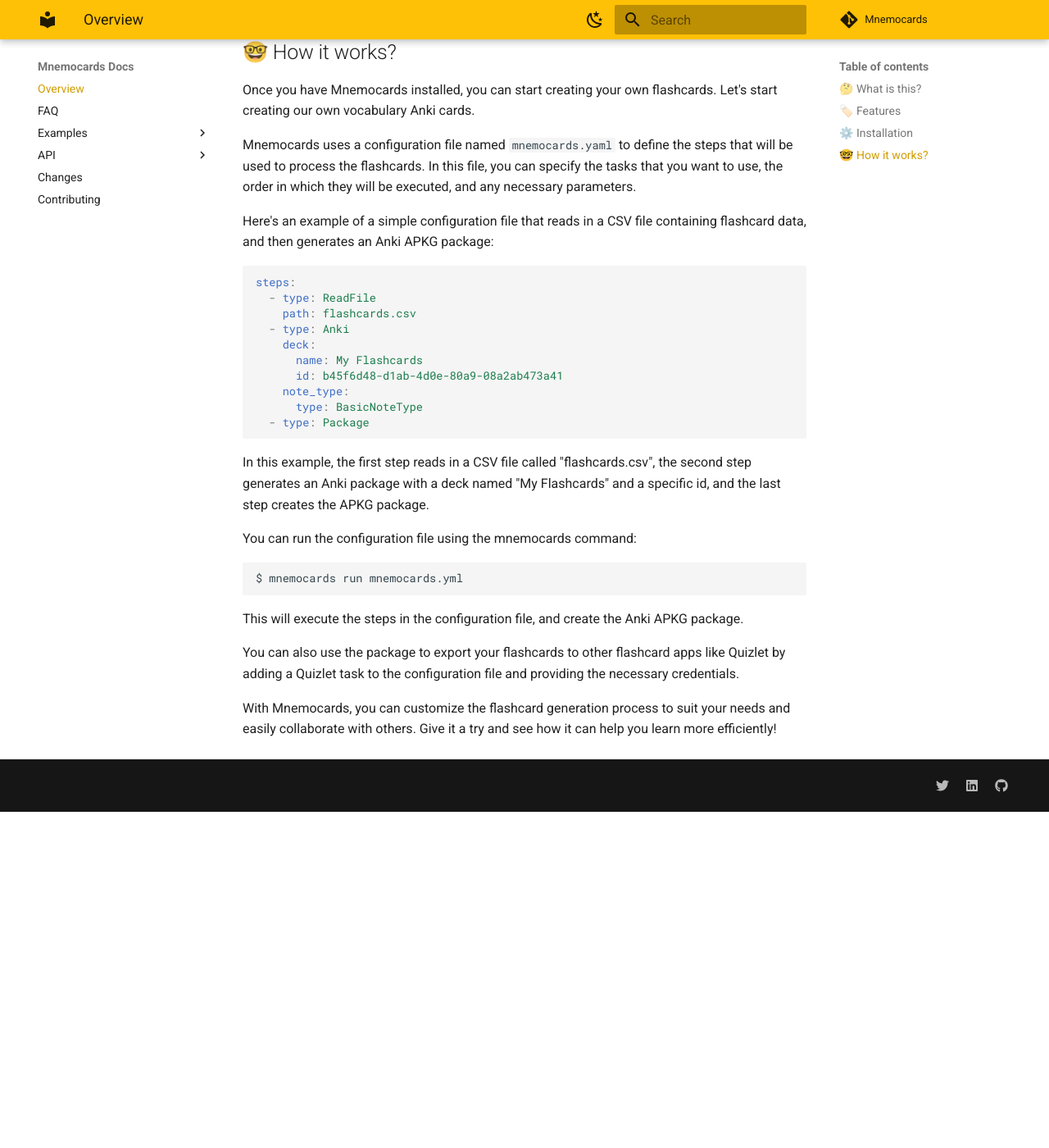
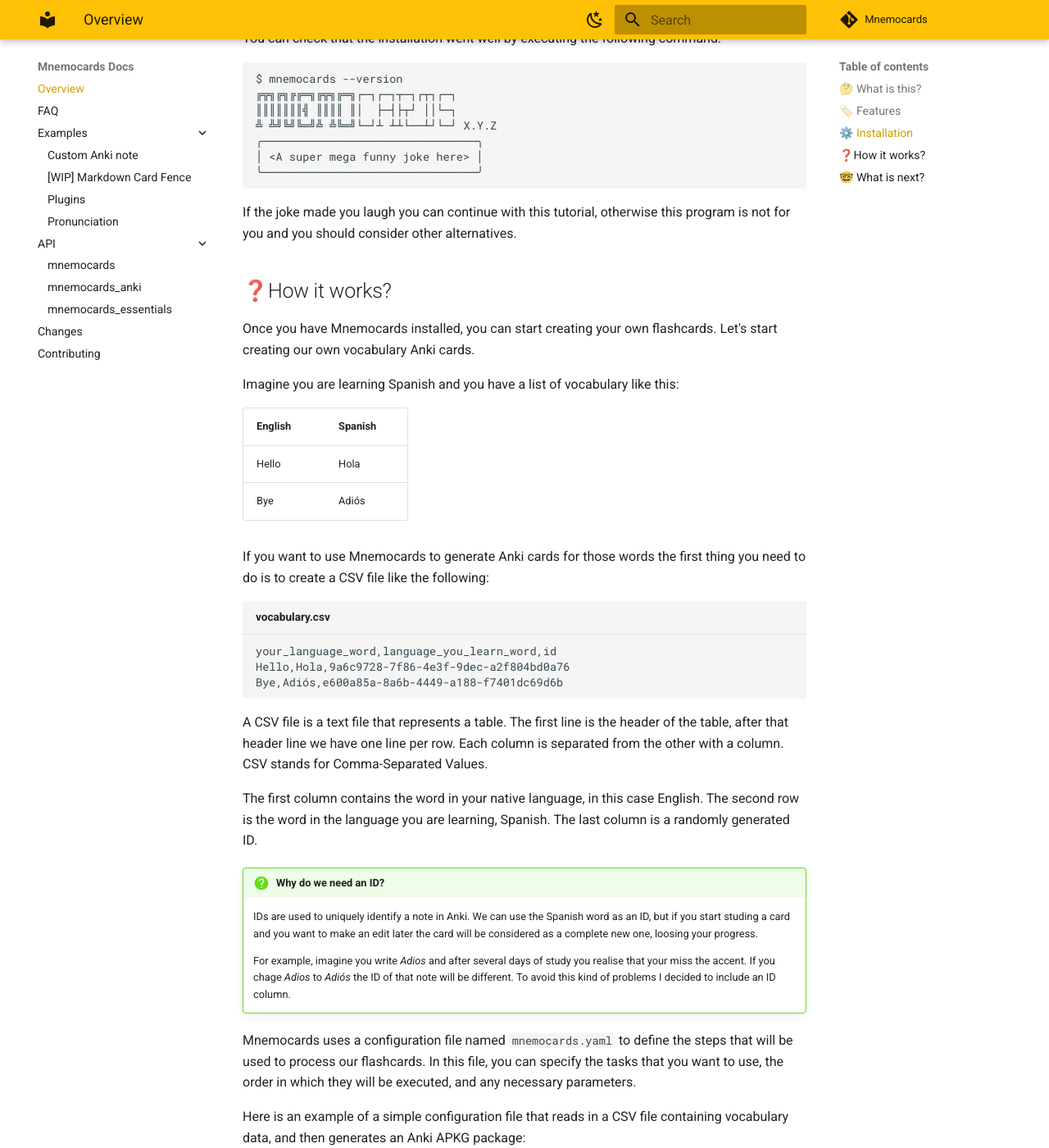
Before and after one commit to guiferviz/mnemocards, an MkDocs documentation site: the page built from docs/index.md, in a window 1280 px wide and 1400 px high, scrolled down 1904 px. Shown: the whole window at 82% size. Built offline with MkDocs 1.6.1 and Material for MkDocs 9.7.7, drawn with Linux system fonts in a browser that asks for light colours; emoji names are drawn with the system emoji font; comment, search, counter and statistics services are not loaded; before the commit the page ends 2894 px from its top, so only the background shows below that; some of the changed text lies outside the part shown.

Commit message:
adding more docs

````diff
--- a/README.md
+++ b/README.md
@@ -47,6 +47,14 @@
 </a>
 
 ---
+
+<p align="center">
+    <a href="https://guiferviz.github.io/mnemocards" target="_blank">
+        <img src="https://guiferviz.com/mnemocards/images/hello_hola_note.png"
+             alt="Mnemocards generated vocabulary card"
+             width="500">
+    </a>
+</p>
 
 ## 🤔 What is this?
 
@@ -107,42 +115,110 @@
 program is not for you and you should consider other alternatives.
 
 
-## 🤓 How it works?
+## ❓How it works?
 
 Once you have Mnemocards installed, you can start creating your own flashcards.
 Let's start creating our own vocabulary Anki cards.
 
+Imagine you are learning Spanish and you have a list of vocabulary like this:
+
+English | Spanish |
+--------|---------|
+Hello   | Hola    |
+Bye     | Adiós   |
+
+If you want to use Mnemocards to generate Anki cards for those words the first
+thing you need to do is to create a CSV file like the following:
+
+```csv title="vocabulary.csv"
+your_language_word,language_you_learn_word,id
+Hello,Hola,9a6c9728-7f86-4e3f-9dec-a2f804bd0a76
+Bye,Adiós,e600a85a-8a6b-4449-a188-f7401dc69d6b
+```
+
+A CSV file is a text file that represents a table. The first line is the header
+of the table, after that header line we have one line per row. Each column is
+separated from the other with a column. CSV stands for Comma-Separated Values.
+
+The first column contains the word in your native language, in this case
+English. The second row is the word in the language you are learning, Spanish.
+The last column is a randomly generated ID.
+
+!!! question "Why do we need an ID?"
+
+    IDs are used to uniquely identify a note in Anki. We can use the Spanish
+    word as an ID, but if you start studing a card and you want to make an edit
+    later the card will be considered as a complete new one, loosing your
+    progress.
+
+    For example, imagine you write *Adios* and after several days of study you
+    realise that your miss the accent. If you chage *Adios* to *Adiós* the
+    ID of that note will be different. To avoid this kind of problems I decided
+    to include an ID column.
+
 Mnemocards uses a configuration file named `mnemocards.yaml` to define the
-steps that will be used to process the flashcards. In this file, you can
+steps that will be used to process our flashcards. In this file, you can
 specify the tasks that you want to use, the order in which they will be
 executed, and any necessary parameters.
 
-Here's an example of a simple configuration file that reads in a CSV file
-containing flashcard data, and then generates an Anki APKG package:
+Here is an example of a simple configuration file that reads in a CSV file
+containing vocabulary data, and then generates an Anki APKG package:
 
-```yaml
+```yaml title="mnemocards.yaml"
 steps:
-  - type: ReadFile
-    path: flashcards.csv
-  - type: Anki
+  # Read a CSV file with our spanish vocabulary.
+  - type: ReadCsv
+    path: vocabulary.csv
+  # Tag the generated notes and assign them to an Anki deck.
+  - type: mnemocards_anki.Configure
+    tags: spanish, languages
     deck:
-      name: My Flashcards
-      id: b45f6d48-d1ab-4d0e-80a9-08a2ab473a41
-    note_type:
-      type: BasicNoteType
-  - type: Package
+      name: Spanish
+      id: 429d2604-ca8a-4c0a-9b03-38d1df5b9af7
+    note_type: mnemocards_anki.VocabularyNoteType
+  # Pronounce the spanish words using Google Translator.
+  - type: mnemocards_anki.Pronounce
+    language: es
+    attribute_to_pronounce: language_you_learn_word
+  # Save the Anki package.
+  - type: mnemocards_anki.Package
+  # Show the generated tasks in the terminal.
+  # Do not print the note id, the note_type and the deck to avoid cluttering the terminal.
+  - type: Print
+    ignore_regex: id|note_type|deck
+  # Show some stats of the generation process.
+  - type: Stats
 ```
 
-In this example, the first step reads in a CSV file called "flashcards.csv", the second step generates an Anki package with a deck named "My Flashcards" and a specific id, and the last step creates the APKG package.
-
-You can run the configuration file using the mnemocards command:
+You can run the configuration file using the following command:
 
 ```cmd
 $ mnemocards run mnemocards.yml
 ```
 
-This will execute the steps in the configuration file, and create the Anki APKG package.
+This will execute the steps in the configuration file, and will generate an
+Anki package named `out.apkg` by default. The generated file is in the same
+directory as your `mnemocards.yaml`.
 
-You can also use the package to export your flashcards to other flashcard apps like Quizlet by adding a Quizlet task to the configuration file and providing the necessary credentials.
+If you import the `apkg` file to Anki you can start studying Spanish:
 
-With Mnemocards, you can customize the flashcard generation process to suit your needs and easily collaborate with others. Give it a try and see how it can help you learn more efficiently!
+<img src="https://guiferviz.com/mnemocards/images/hello_hola_note.png"
+     alt="Mnemocards generated vocabulary card"
+     width="400">
+
+
+## 🤓 What is next?
+
+If you have come this far, it is because you may have found this project
+interesting. Consider visiting the
+[documentation](https://guiferviz.com/mnemocards), in particular the
+[examples](https://guiferviz.com/mnemocards/examples) section to learn more.
+
+As mentioned above, Mnemocards is fully extensible, so any data source you miss
+or any processing or analysis you want to do on your cards is more than
+welcome. Feel free to [post your
+idea](https://github.com/guiferviz/mnemocards/discussions/categories/ideas) to
+start a discussion. Do not worry if you do not know how to program, there may
+be someone who can do it for you.
+
+Enjoy learning!!!
--- a/mkdocs.yaml
+++ b/mkdocs.yaml
@@ -16,9 +16,9 @@
       # - navigation.sections  # Expand sections 1 level.
       # - content.code.annotate
       # - content.tabs.link
-      # - navigation.expand  # Expand sections automatically.
-      # - navigation.instant
-      # - navigation.top
+      - navigation.expand  # Expand sections automatically.
+      - navigation.instant  # Load content without fully reloading the page.
+      - navigation.top  # Back to top bottom
       # - navigation.tracking
       # - search.highlight
       # - search.share
@@ -41,6 +41,7 @@
         name: Switch to light mode
 
 plugins:
+    - section-index  # index.md in subfolders.
     - tags:
         tags_file: tags.md
     - search
@@ -118,8 +119,11 @@
     - Overview: index.md
     - FAQ: faq.md
     - Examples:
+      - 'examples/index.md'
+      - examples/custom_anki_note.md
       - examples/markdown_card_fence.md
       - examples/plugins.md
+      - examples/pronunciation.md
     - API:
       - mnemocards: apis/mnemocards.md
       - mnemocards_anki: apis/mnemocards_anki.md
````
Also changed, not shown: docs/examples/custom_anki_note.md (added, +14 -0 lines), docs/examples/index.md (added, +13 -0 lines), docs/examples/pronunciation.md (added, +4 -0 lines), pyproject.toml (+15 -14 lines), docs/images/hello_hola_note.png (added), 1 other file.
